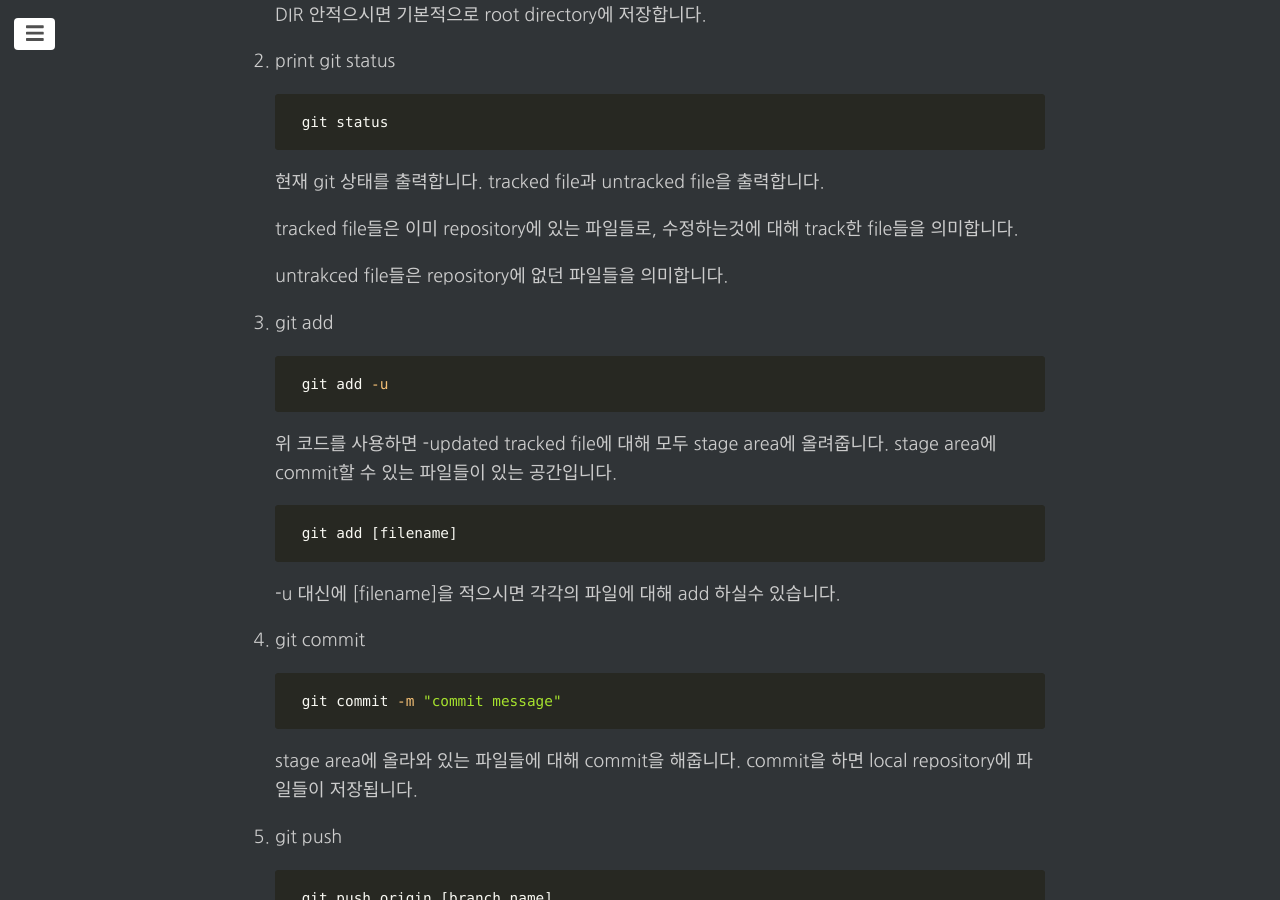
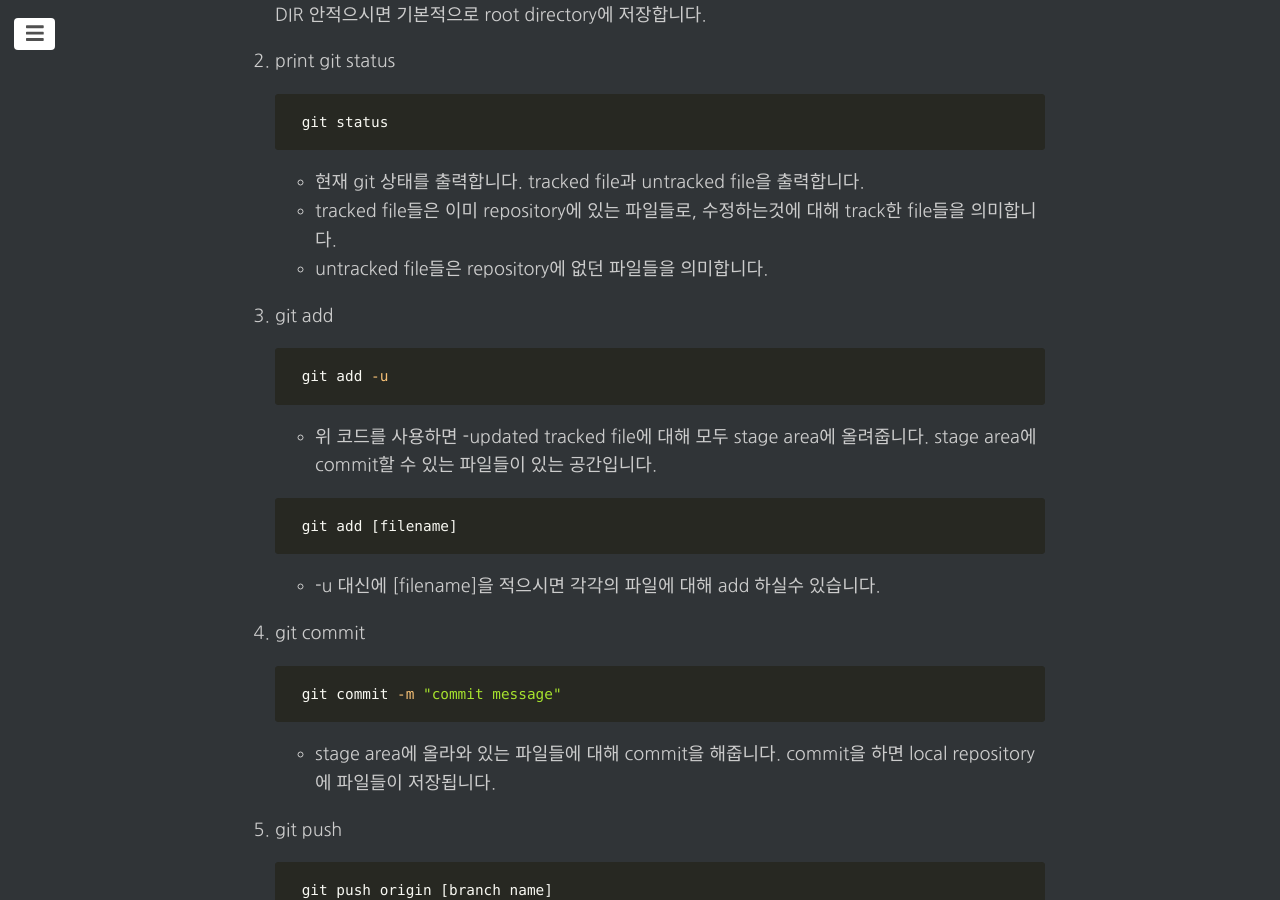
Before and after one commit to changhyeonnam/changhyeonnam.github.io, a Jekyll site: the page built from _posts/2021/2021-12-24-github_manual.md, in a window 1280 px wide and 900 px high, scrolled down 486 px. Built offline with Jekyll 4.4.1, drawn with Linux system fonts in a browser that asks for light colours; nearby versions of some CDN libraries; comment, search, counter and statistics services are not loaded.

Commit message:
Update 2021-12-24-github_manual.md

````diff
--- a/_posts/2021/2021-12-24-github_manual.md
+++ b/_posts/2021/2021-12-24-github_manual.md
@@ -26,11 +26,9 @@ comments: true
     git status
     ```
 
-    현재 git 상태를 출력합니다.  tracked file과 untracked file을  출력합니다.
-
-    tracked file들은 이미 repository에 있는 파일들로, 수정하는것에 대해 track한 file들을 의미합니다.
-
-    untrakced file들은 repository에 없던 파일들을 의미합니다.
+    - 현재 git 상태를 출력합니다.  tracked file과 untracked file을  출력합니다.
+    - tracked file들은 이미 repository에 있는 파일들로, 수정하는것에 대해 track한 file들을 의미합니다.
+    - untracked file들은 repository에 없던 파일들을 의미합니다.
 
 2. git add
 
@@ -38,13 +36,13 @@ comments: true
     git add -u
     ```
 
-    위 코드를 사용하면 -updated tracked file에 대해 모두 stage area에 올려줍니다. stage area에 commit할 수 있는 파일들이 있는 공간입니다.
+    - 위 코드를 사용하면 -updated tracked file에 대해 모두 stage area에 올려줍니다. stage area에 commit할 수 있는 파일들이 있는 공간입니다.
 
     ```bash
     git add [filename]
     ```
 
-    -u 대신에 [filename]을 적으시면 각각의 파일에 대해 add 하실수 있습니다.
+    - -u 대신에 [filename]을 적으시면 각각의 파일에 대해 add 하실수 있습니다.
 
 
 1. git commit
@@ -53,7 +51,7 @@ comments: true
     git commit -m "commit message"
     ```
 
-    stage area에 올라와 있는 파일들에 대해 commit을 해줍니다. commit을 하면 local repository에 파일들이 저장됩니다.
+    - stage area에 올라와 있는 파일들에 대해 commit을 해줍니다. commit을 하면 local repository에 파일들이 저장됩니다.
 
 
 1. git push
@@ -63,7 +61,7 @@ comments: true
     # 기본적으로 git push origin master를 사용하시면 됩니다.
     ```
 
-    local repository에 있는 파일들을 remote repository에 저장합니다. github user  name과 pwd를 적으셔야 합니다. 올해부터 pwd 대신 setting/ developer’s setting에서 받을 수 있는 token을 입력하셔야 합니다.
+    - local repository에 있는 파일들을 remote repository에 저장합니다. github user  name과 pwd를 적으셔야 합니다. 올해부터 pwd 대신 setting/ developer’s setting에서 받을 수 있는 token을 입력하셔야 합니다.
 
 2. git pull
 
@@ -72,15 +70,15 @@ comments: true
     # git pull origin master
     ```
 
-    remote repository에 있는 파일들을 받아 옵니다. 이때 현재 local directory에서 tracked file들과 conflict가 날 수 있습니다. 이러한 경우 아래의 명령어를  사용합니다.
+    - remote repository에 있는 파일들을 받아 옵니다. 이때 현재 local directory에서 tracked file들과 conflict가 날 수 있습니다. 이러한 경우 아래의 명령어를  사용합니다.
 
     ```bash
     git stash
     ```
 
-    git stash는 새로운 stash를 스택에 만들어 하던 작업을 임시로 저장하고, working directory를 clean하게 만들어 줍니다 (HEAD 상태).  쉽게 말하면  stash는 commit하지 않고 스택에 저장하는 방법입니다.
+    - git stash는 새로운 stash를 스택에 만들어 하던 작업을 임시로 저장하고, working directory를 clean하게 만들어 줍니다 (HEAD 상태).  쉽게 말하면  stash는 commit하지 않고 스택에 저장하는 방법입니다.
 
-    stash stack에 저장된 stash를 제거하는 명령어는 다음과 같습니다.
+    - stash stack에 저장된 stash를 제거하는 명령어는 다음과 같습니다.
 
     ```bash
     git stash drop
````
